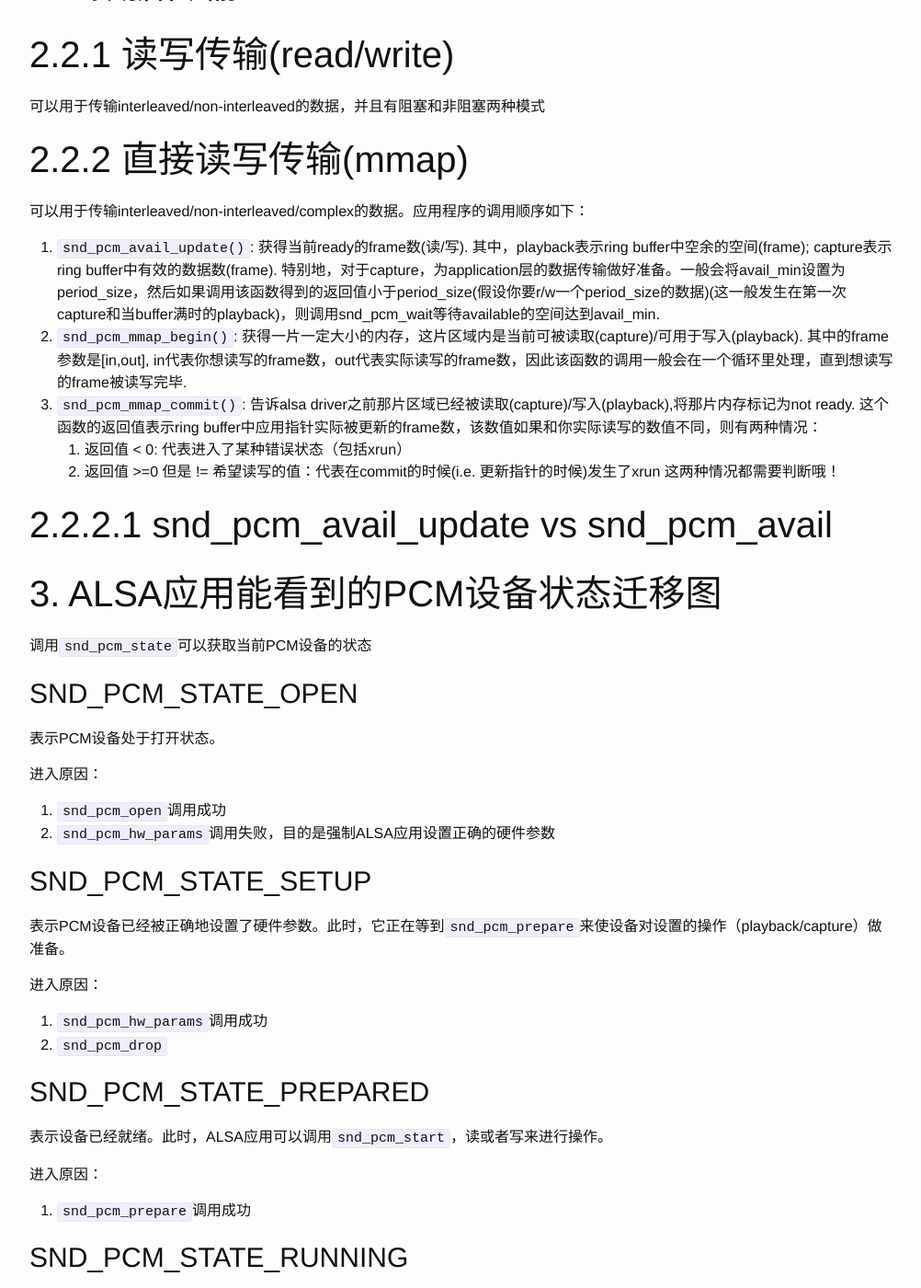
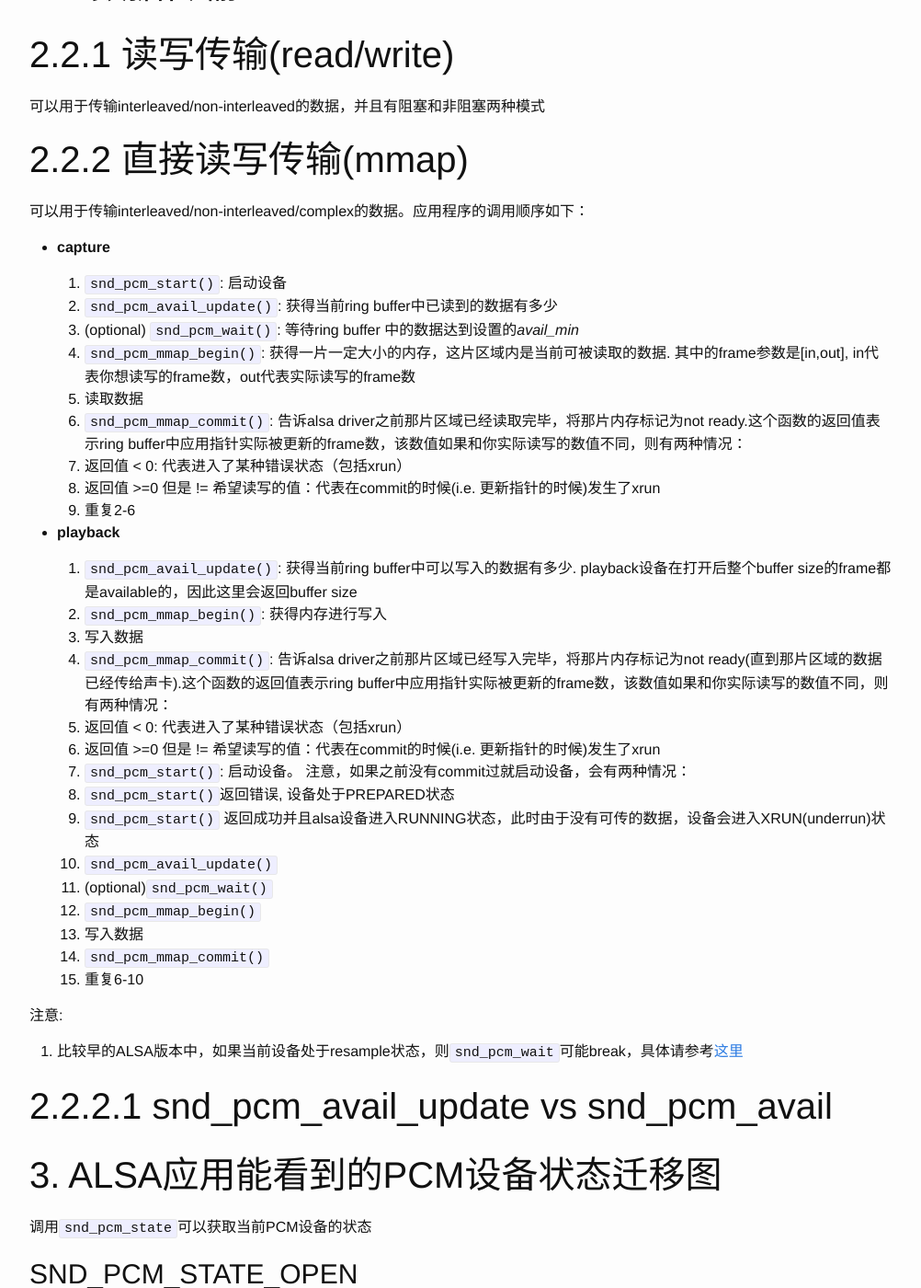
Before and after one commit to magodo/magodo.github.io-old, a Jekyll site: the page built from _posts/2016-04-14-alsa-pcm.md, in a window 1280 px wide and 1400 px high, scrolled down 5231 px. Shown: the whole window at 92% size, without its empty margins (138-1140 px from the left). Built offline with Jekyll 4.4.1, drawn with Linux system fonts in a browser that asks for light colours; some of the changed text lies outside the part shown.

Commit message:
mmap process

```diff
--- a/_posts/2016-04-14-alsa-pcm.md
+++ b/_posts/2016-04-14-alsa-pcm.md
@@ -137,12 +137,39 @@ PCM设备可以以阻塞或非阻塞两种模式打开：
 
 可以用于传输interleaved/non-interleaved/complex的数据。应用程序的调用顺序如下：
 
-1. `snd_pcm_avail_update()`: 获得当前ready的frame数(读/写). 其中，playback表示ring buffer中空余的空间(frame); capture表示ring buffer中有效的数据数(frame). 特别地，对于capture，为application层的数据传输做好准备。一般会将avail_min设置为period_size，然后如果调用该函数得到的返回值小于period_size(假设你要r/w一个period_size的数据)(这一般发生在第一次capture和当buffer满时的playback)，则调用snd_pcm_wait等待available的空间达到avail_min.
-2. `snd_pcm_mmap_begin()`: 获得一片一定大小的内存，这片区域内是当前可被读取(capture)/可用于写入(playback). 其中的frame参数是[in,out], in代表你想读写的frame数，out代表实际读写的frame数，因此该函数的调用一般会在一个循环里处理，直到想读写的frame被读写完毕.
-3. `snd_pcm_mmap_commit()`: 告诉alsa driver之前那片区域已经被读取(capture)/写入(playback),将那片内存标记为not ready. 这个函数的返回值表示ring buffer中应用指针实际被更新的frame数，该数值如果和你实际读写的数值不同，则有两种情况：
+* **capture**
+
+  1. `snd_pcm_start()`: 启动设备
+  2. `snd_pcm_avail_update()`: 获得当前ring buffer中已读到的数据有多少
+  3. (optional) `snd_pcm_wait()`: 等待ring buffer 中的数据达到设置的*avail_min*
+  4. `snd_pcm_mmap_begin()`: 获得一片一定大小的内存，这片区域内是当前可被读取的数据. 其中的frame参数是[in,out], in代表你想读写的frame数，out代表实际读写的frame数
+  5. 读取数据
+  6. `snd_pcm_mmap_commit()`: 告诉alsa driver之前那片区域已经读取完毕，将那片内存标记为not ready.这个函数的返回值表示ring buffer中应用指针实际被更新的frame数，该数值如果和你实际读写的数值不同，则有两种情况：
     1. 返回值 < 0: 代表进入了某种错误状态（包括xrun）
     2. 返回值 >=0 但是 != 希望读写的值：代表在commit的时候(i.e. 更新指针的时候)发生了xrun
-这两种情况都需要判断哦！
+  7. 重复2-6
+
+* **playback**
+
+  1. `snd_pcm_avail_update()`: 获得当前ring buffer中可以写入的数据有多少. playback设备在打开后整个buffer size的frame都是available的，因此这里会返回buffer size
+  2. `snd_pcm_mmap_begin()`: 获得内存进行写入
+  3. 写入数据
+  4. `snd_pcm_mmap_commit()`: 告诉alsa driver之前那片区域已经写入完毕，将那片内存标记为not ready(直到那片区域的数据已经传给声卡).这个函数的返回值表示ring buffer中应用指针实际被更新的frame数，该数值如果和你实际读写的数值不同，则有两种情况：
+    1. 返回值 < 0: 代表进入了某种错误状态（包括xrun）
+    2. 返回值 >=0 但是 != 希望读写的值：代表在commit的时候(i.e. 更新指针的时候)发生了xrun
+  5. `snd_pcm_start()`: 启动设备。 注意，如果之前没有commit过就启动设备，会有两种情况：
+    1. `snd_pcm_start()`返回错误, 设备处于PREPARED状态
+    2. `snd_pcm_start()` 返回成功并且alsa设备进入RUNNING状态，此时由于没有可传的数据，设备会进入XRUN(underrun)状态
+  6. `snd_pcm_avail_update()`
+  7. (optional)`snd_pcm_wait()`
+  8. `snd_pcm_mmap_begin()`
+  9. 写入数据
+  10. `snd_pcm_mmap_commit()`
+  11. 重复6-10
+
+注意:
+
+1. 比较早的ALSA版本中，如果当前设备处于resample状态，则`snd_pcm_wait`可能break，具体请参考[这里](https://www.mail-archive.com/alsa-devel@lists.sourceforge.net/msg12048.html)
 
 # 2.2.2.1 snd_pcm_avail_update vs snd_pcm_avail
 
@@ -336,7 +363,7 @@ PCM设备状态自动进入RUNNING的事件。注意：
 
     * writei trigger: 写入后，如果ring buffer 中的数据 >= start\_threshold, PCM设备进入 **RUNNING**
     * 手动 start (晦涩的部分 - -):
-      * 如果ring buffer中没有数据，则手动start会使设备保持在 **PREPARED** 状态
+      * 如果ring buffer中没有数据，则手动start会使设备可能保持在 **PREPARED** 状态也可能进入 **RUNNING** 状态
       * 如果ring buffer中有数据，则手动start会使设备进入 **RUNNING** （此时相当于发生硬件中断，如果可传输的数据不足1个period，则会出现 **XRUN** ）
 
 * __capture__
@@ -346,7 +373,7 @@ PCM设备状态自动进入RUNNING的事件。注意：
     * readi trigger: 如果ALSA应用要求读的数据 >= start\_threshold, PCM设备会进入 **RUNNING** 状态
     * 手动 start: 立即进入 **RUNNING** 状态
 
-如果你希望手动地使Playback PCM设备进入RUNNING状态(`snd_pcm_start`), 则可以将该值设的比buffer size更大(e.g. MAX\_INT)，可是要注意，如果ring buffer中没有数据，则手动start会使设备进入 **XRUN** 状态!
+如果你希望手动地使Playback PCM设备进入RUNNING状态(`snd_pcm_start`), 则可以将该值设的比buffer size更大(e.g. MAX\_INT)，可是要注意，如果ring buffer中没有数据或者数据不多，则手动start可能使设备进入 **XRUN** 状态!
 
 ## 5.3 典型配置项
 
```
